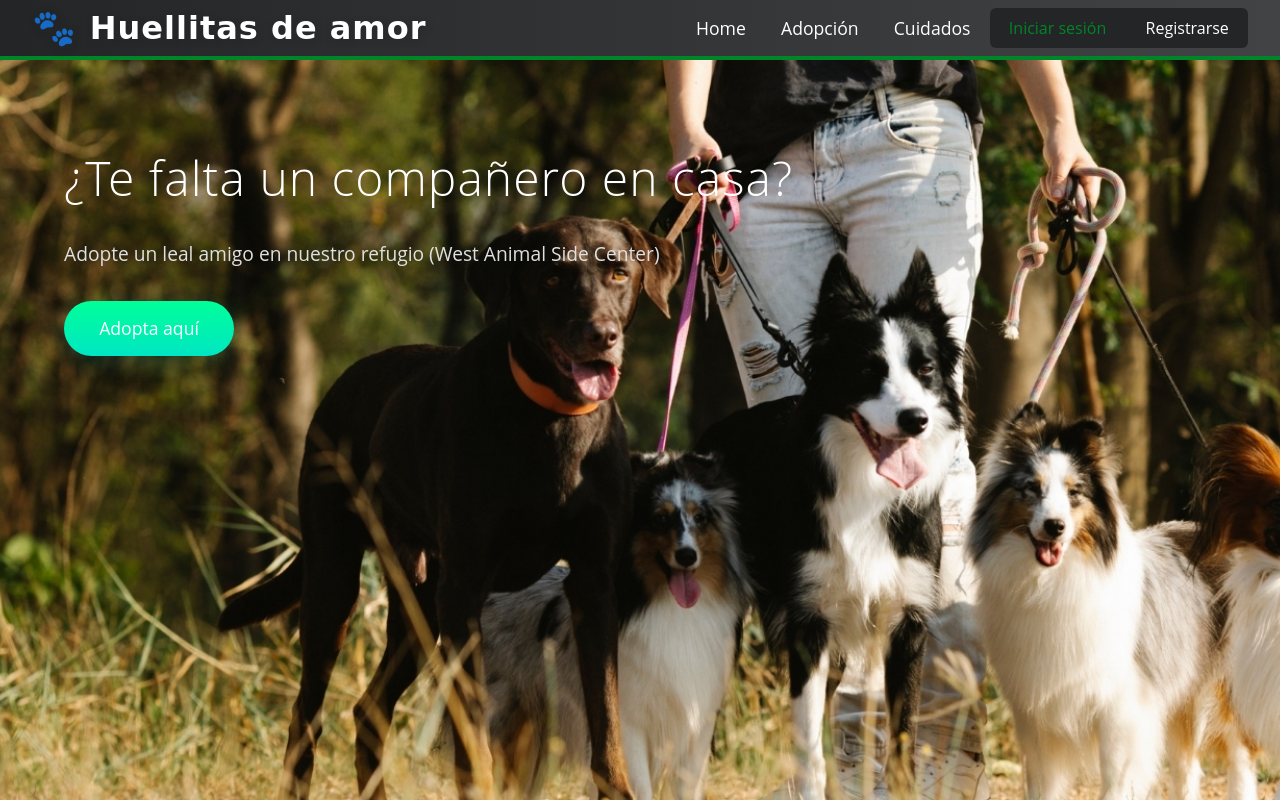
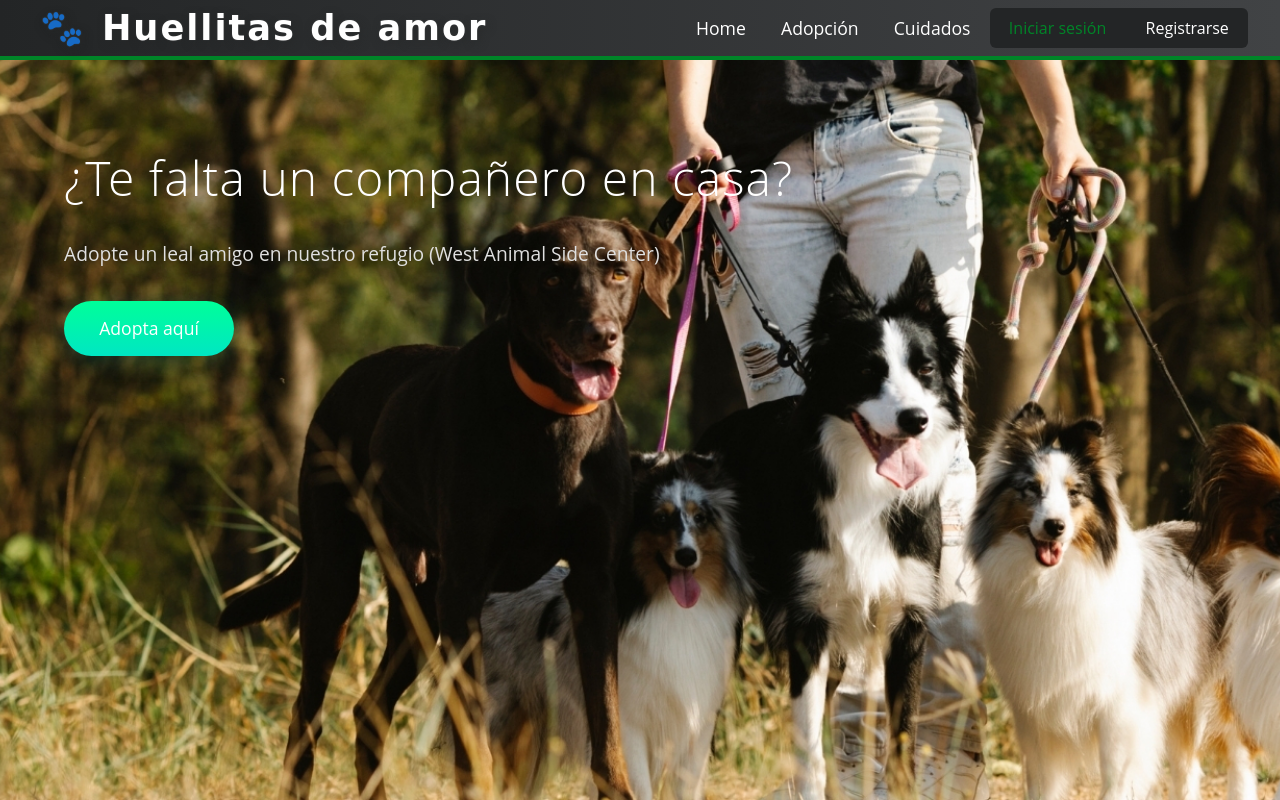
Before and after one commit to rohz11/Refugio-de-animales, a React (Vite) app in the folder frontend/: page / in a window 1280 px wide. Built offline with nearby package versions, Linux system fonts and the light colour scheme.

Commit message:
agregando el nombre del refugio

```diff
--- a/frontend/src/components/Navbar.css
+++ b/frontend/src/components/Navbar.css
@@ -18,15 +18,17 @@
 .navbar-brand {
   display: flex;
   align-items: center;
-  font-size: 2rem;
+  font-size: 2.2rem;
   font-weight: bold;
   color: #fff;
   margin-right: auto;
-  letter-spacing: 1px;
+  letter-spacing: 2px;
   font-family: "Comic Sans MS", "Comic Sans", cursive, sans-serif;
-  text-shadow: 1px 2px 6px #23252680;
-  gap: 0.5rem;
+  text-shadow: 2px 3px 8px #23252680, 0 0 2px #fff2;
+  gap: 0.7rem;
   user-select: none;
+  padding-left: 0.5rem;
+  transition: color 0.3s;
 }
 
 .navbar-brand::before {
```
